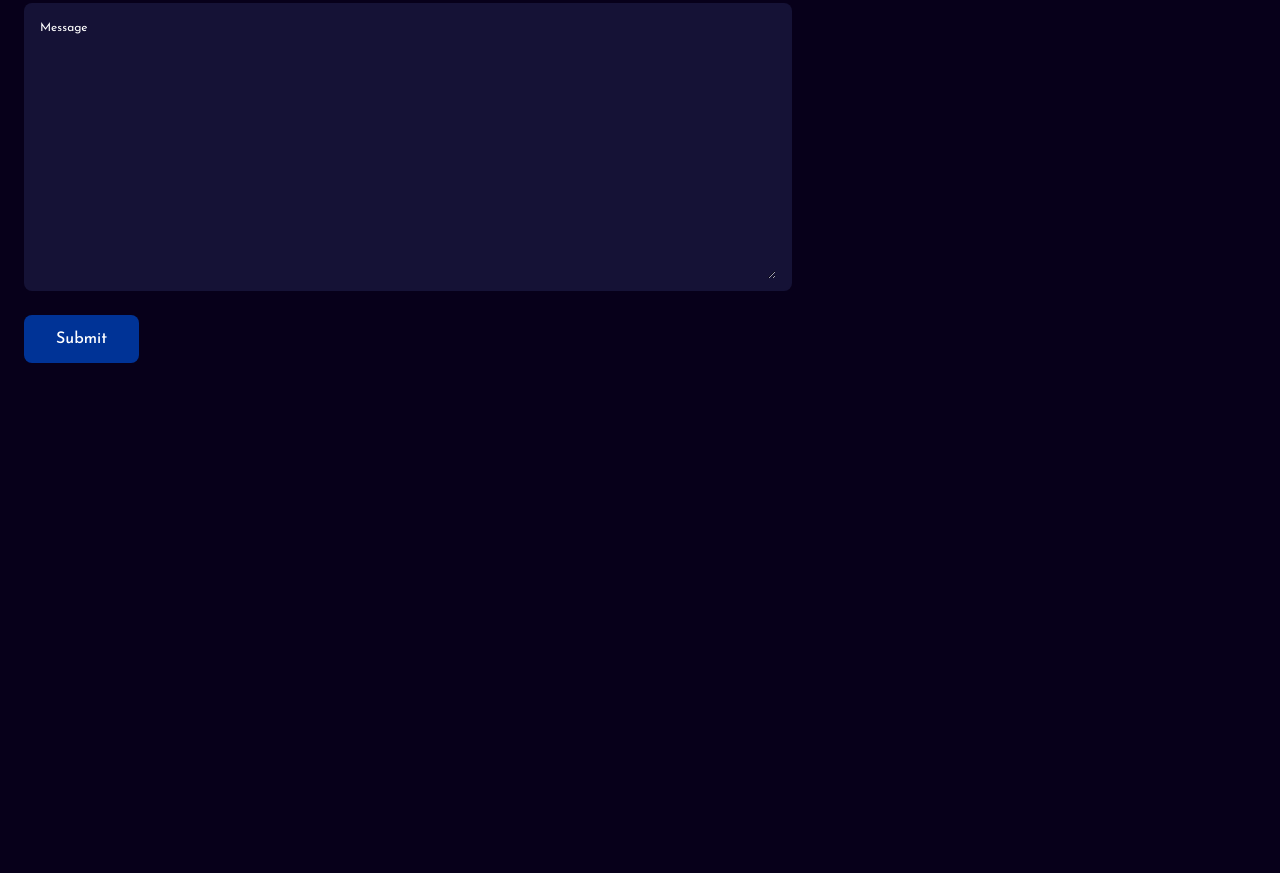
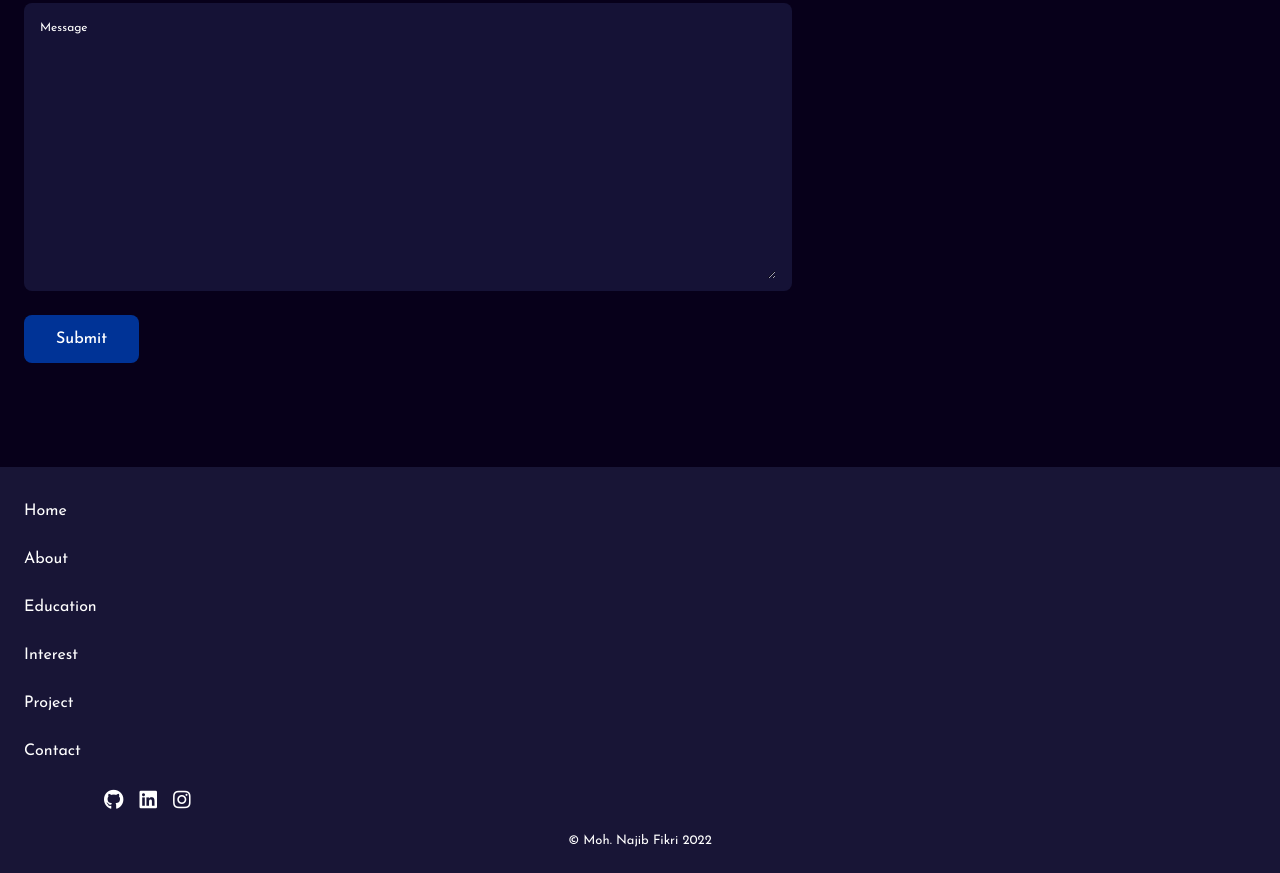
Before and after one commit to snykk/najibfikri-final_project, a plain HTML site: page index.html in a window 1280 px wide. Shown: the part 3563-4436 px from the top of the page. Before the commit the page ends 4030 px from the top, so only its background shows below. Drawn offline with nearby package versions, Linux system fonts and the light colour scheme.

Commit message:
Make footer include styling with tailwind and css

```diff
--- a/index.html
+++ b/index.html
@@ -334,5 +334,47 @@
       <!-- Contact Section End -->
     </main>
     <!-- Main Content End -->
+
+    <!-- Footer Start -->
+    <footer class="footer">
+      <div class="footer-bg">
+        <div class="footer-container my-container grid gap-6">
+          <ul class="footer-links">
+            <li>
+              <a href="#home" class="footer-link">Home</a>
+            </li>
+            <li>
+              <a href="#about" class="footer-link">About</a>
+            </li>
+            <li>
+              <a href="#education" class="footer-link">Education</a>
+            </li>
+            <li>
+              <a href="#my-interest" class="footer-link">Interest</a>
+            </li>
+            <li>
+              <a href="#my-portofolio" class="footer-link">Project</a>
+            </li>
+            <li>
+              <a href="#contact" class="footer-link">Contact</a>
+            </li>
+          </ul>
+
+          <div class="flex md:ml-20">
+            <a href="https://www.github.com/snykk" target="_blank" class="footer-social-link">
+              <i class="fab fa-github"></i>
+            </a>
+            <a href="https://www.linkedin.com/in/moh-najib-fikri/" target="_blank" class="footer-social-link">
+              <i class="fab fa-linkedin"></i>
+            </a>
+            <a href="https://www.instagram.com/_najibfikri" target="_blank" class="footer-social-link">
+              <i class="fab fa-instagram"></i>
+            </a>
+          </div>
+        </div>
+        <p class="footer-copyright mb-8 md:mb-0">&copy; Moh. Najib Fikri 2022</p>
+      </div>
+    </footer>
+    <!-- Footer End -->
   </body>
 </html>
--- a/styles.css
+++ b/styles.css
@@ -370,3 +370,51 @@ p {
   font-family: var(--app-body-font);
   font-size: var(--app-normal-font-size);
 }
+
+/* Footer */
+.footer {
+  padding-top: 0;
+  margin-right: 0;
+}
+
+.footer-container {
+  row-gap: 3.5rem;
+}
+
+.footer-bg {
+  background-color: var(--app-container-color);
+  padding: 2rem 0 1.5rem;
+  margin-left: 0;
+  margin-right: 0;
+}
+
+.footer-links {
+  display: flex;
+  flex-direction: column;
+  row-gap: 1.5rem;
+}
+
+.footer-link:hover {
+  color: var(--app-color-alt2);
+}
+
+.footer-social-link {
+  font-size: 1.25rem;
+  margin-right: var(--app-margin-1);
+}
+
+.footer-social-link:hover {
+  color: var(--app-color-alt2);
+}
+
+.footer-copyright {
+  font-size: var(--app-smallest-font-size);
+  text-align: center;
+  color: var(--app-text-color-light);
+  margin-top: 1rem !important;
+}
+
+.footer-link,
+.footer-social-link {
+  color: white;
+}
```
